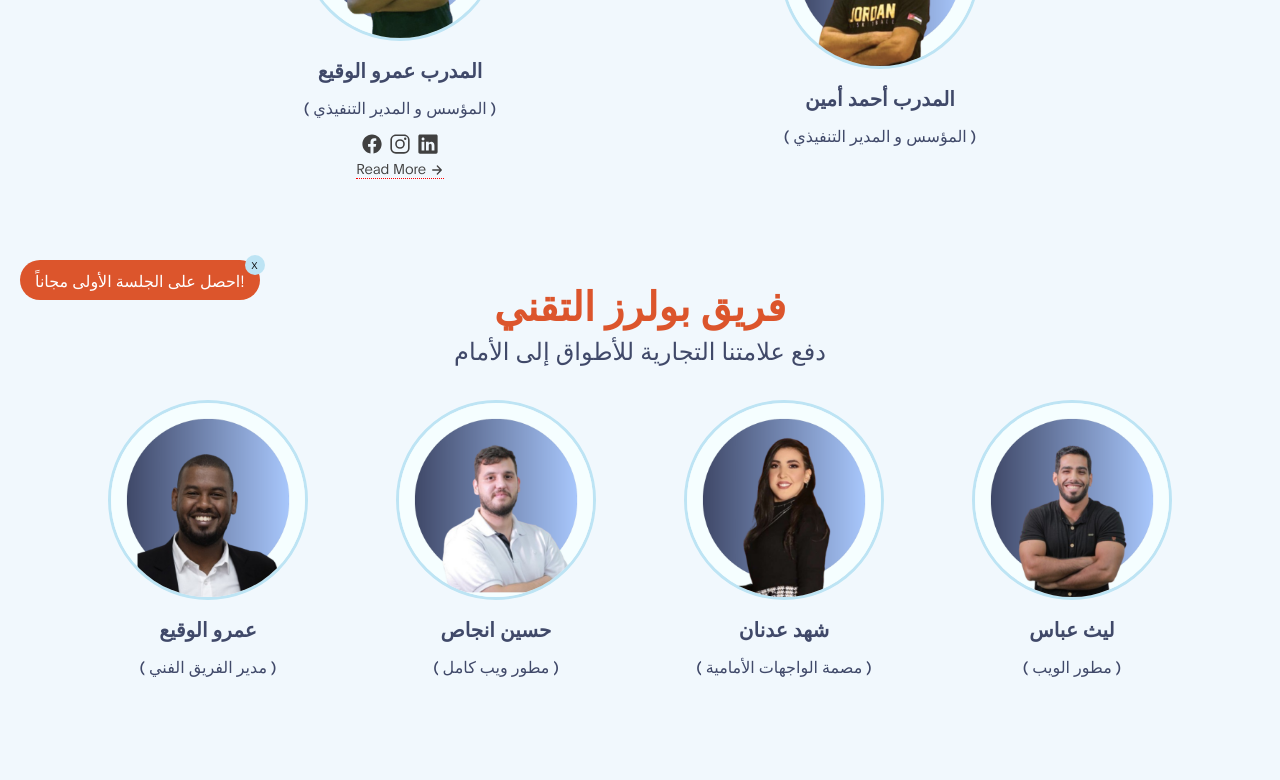
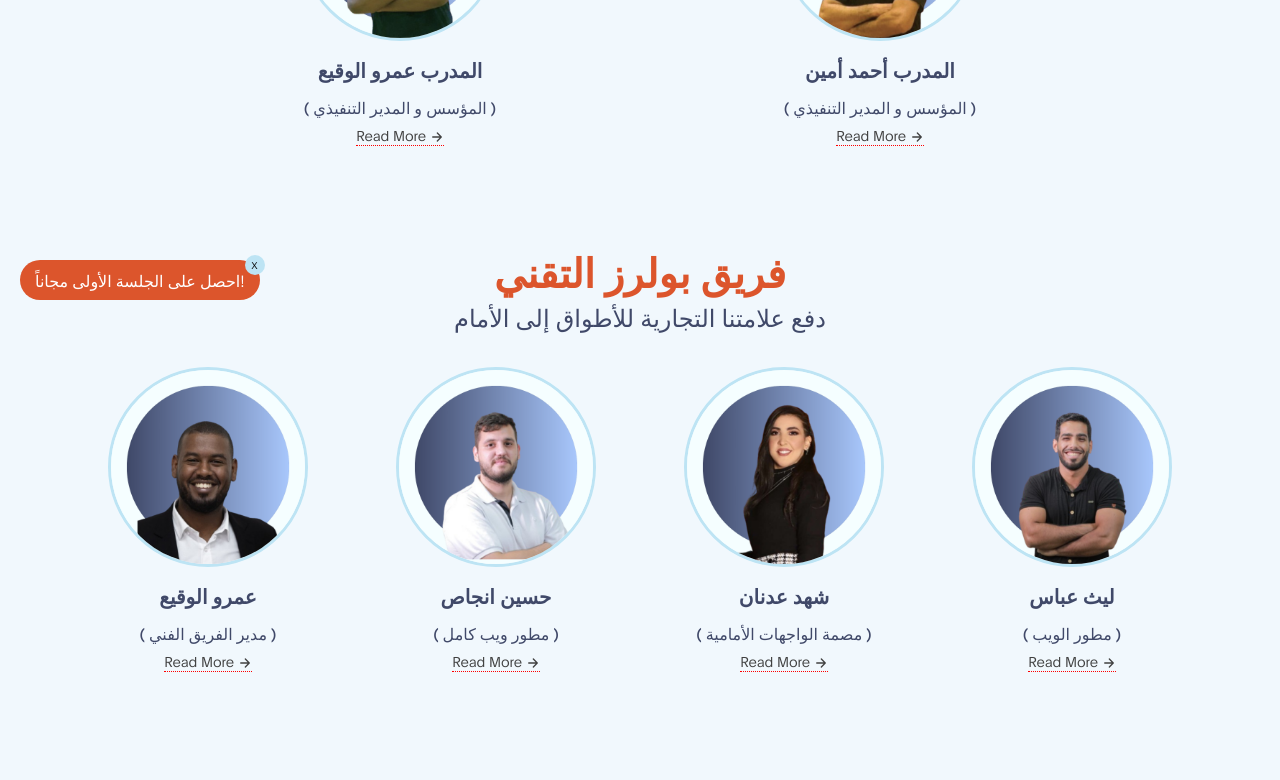
Before and after one commit to lHESHAM/ballerscc, a React (Create React App) app: page /team in a window 1280 px wide. Shown: the part 480-1260 px from the top of the page. Built offline with nearby package versions, Linux system fonts and the light colour scheme; some icons are missing.

Commit message:
Final Phase

```diff
--- a/src/components/AboutS/AboutS.jsx
+++ b/src/components/AboutS/AboutS.jsx
@@ -31,10 +31,10 @@ function AboutS() {
               </strong>
             </p>
             <div className="btn_drr">
-              <Link to="./team">
+              <Link to="/team">
                 <button type="button"> {t('Ballers-Team-Button')} </button>
               </Link>
-              <Link to="./join">
+              <Link to="/join">
                 <button type="button" className="btn2">
                   {t('Ballers-Join-Button')}
                 </button>
--- a/src/components/Teams/coach.jsx
+++ b/src/components/Teams/coach.jsx
@@ -1,7 +1,7 @@
 import React  from 'react'
 import Amro  from '../images/coachAmro.png'
 import Ahmad from '../images/coachAhmad.png'
-import { IoArrowForwardOutline , IoLogoFacebook , IoLogoInstagram  , IoLogoLinkedin } from 'react-icons/io5';
+import { IoArrowForwardOutline } from 'react-icons/io5';
 import { useTranslation } from 'react-i18next';
 
 import './team.css'
@@ -32,9 +32,7 @@ import './team.css'
         <img src={Amro} alt='Member' style={Member}  className='image-member'/>
         <h4>  {t('BallersT-coach1')}  </h4>
         <h6> (  {t('BallersT-coach1-desc')}  ) </h6>
-        <div className='icons-person'><a href='./join'> <IoLogoFacebook  />  </a> <a href='./join'> <IoLogoInstagram   />  </a> <a href='./join'> <IoLogoLinkedin  />  </a> </div>
-        <a href='./Amro' style={{borderBottom : "1px dotted red" , fontSize : "14px"}}> Read More       <IoArrowForwardOutline />
-         </a>
+        <a href='./Amro' style={{borderBottom : "1px dotted red" , fontSize : "14px"}}> Read More       <IoArrowForwardOutline /> </a>
     </div>
 
     <div className='member'>
@@ -42,6 +40,8 @@ import './team.css'
         <img src={Ahmad} alt='Member' style={Member}  className='image-member'/>
         <h4> {t('BallersT-coach2')} </h4>
         <h6> ( {t('BallersT-coach2-desc')} ) </h6>
+        <a href='./Ahmad' style={{borderBottom : "1px dotted red" , fontSize : "14px"}}> Read More       <IoArrowForwardOutline /> </a>
+
     </div>
 
 
@@ -56,3 +56,5 @@ import './team.css'
     )
 }
 export default Coach
+
+// <div className='icons-person'><a href='./join'> <IoLogoFacebook  />  </a> <a href='./join'> <IoLogoInstagram   />  </a> <a href='./join'> <IoLogoLinkedin  />  </a> </div>
--- a/src/components/Teams/nutrotion.jsx
+++ b/src/components/Teams/nutrotion.jsx
@@ -1,6 +1,8 @@
 import React  from 'react'
 import Rania from '../images/Rania.jpg'
 import { useTranslation } from 'react-i18next';
+import { IoArrowForwardOutline } from 'react-icons/io5';
+
 
 import './team.css'
 function Nutrotion() {
@@ -25,6 +27,8 @@ function Nutrotion() {
             <img src={Rania} alt='Member' style={Member}  className='image-member'/>
             <h4> {t('BallersT-nut1')} </h4>
             <h6> ( {t('BallersT-nut1-desc')} ) </h6>
+            <a href='/Rania' style={{borderBottom : "1px dotted red" , fontSize : "14px"}}> Read More       <IoArrowForwardOutline /> </a>
+
         </div>
       </div>
 
--- a/src/components/Teams/technical.jsx
+++ b/src/components/Teams/technical.jsx
@@ -3,6 +3,7 @@ import Hussien from '../images/hussienTech.png'
 import Shahed from '../images/shahdTech.png'
 import Amro from '../images/Amro.png'
 import Laith from '../images/laithTech.png'
+import { IoArrowForwardOutline } from 'react-icons/io5';
 import { useTranslation } from 'react-i18next';
 import './team.css'
 
@@ -32,6 +33,8 @@ function Technical() {
       <img src={Amro} alt='Member' style={Member}  className='image-member'/>
       <h4> {t('BallersT-tech1')} </h4>
       <h6>( {t('BallersT-tech1-desc')} )</h6>
+      <a href='./Amro' style={{borderBottom : "1px dotted red" , fontSize : "14px"}}> Read More       <IoArrowForwardOutline /> </a>
+
   </div>
 
 
@@ -40,18 +43,24 @@ function Technical() {
       <img src={Hussien} alt='Member' style={Member}  className='image-member'/>
       <h4> {t('BallersT-tech2')} </h4>
       <h6>( {t('BallersT-tech2-desc')} )</h6>
+      <a href='./Hussien' style={{borderBottom : "1px dotted red" , fontSize : "14px"}}> Read More       <IoArrowForwardOutline /> </a>
+
   </div>
   <div className='member'>
 
       <img src={Shahed} alt='Member' style={Member}  className='image-member'/>
       <h4> {t('BallersT-tech3')} </h4>
       <h6>( {t('BallersT-tech3-desc')} )</h6>
+      <a href='./Shahd' style={{borderBottom : "1px dotted red" , fontSize : "14px"}}> Read More       <IoArrowForwardOutline /> </a>
+
   </div>
   <div className='member'>
 
       <img src={Laith} alt='Member' style={Member}  className='image-member'/>
       <h4> {t('BallersT-tech4')} </h4>
       <h6>( {t('BallersT-tech4-desc')} )</h6>
+      <a href='./Laith' style={{borderBottom : "1px dotted red" , fontSize : "14px"}}> Read More       <IoArrowForwardOutline /> </a>
+
   </div>
 
 
--- a/src/local/en.json
+++ b/src/local/en.json
@@ -85,11 +85,11 @@
   "Ballers-Join-Button" : " Join Us",
 
   "Ballers-Title-About" : "Our Story",
-  "Ballers-Title1-About" : " Ballers Basketball Academy  ",
-  "Ballers-desc2-About" : " بدأت قصة أكاديمية بولرز لكرة السلة في أعماق مدينة العقبة، حيث نشأنا كأفراد ملهمين ومحبين لهذه الرياضة الرائعة. كانت العقبة تحتضننا بأنديتها المحلية، وكنا جزءًا من هذا العالم الرياضي النابض بالحياة. طموحنا كان واضحًا منذ الصغر، حيث سعينا لتشريف مدينتنا العزيزة وصقل مهاراتنا في كرة السلة.  ",
-  "Ballers-desc3-About" : "  نحن هنا لنصنع التاريخ ونرفع اسم العقبة بفخر. مع أكاديمية بولرز، نعد بتحقيق أحلام الشباب وصقل مراهب السلة بمهارات فائقة، لنرى أبطالنا يلهمون الأجيال القادمة ويكتبون إرثًا لا يُنسى في عالم كرة السلة.  ",
-  "Ballers-desc4-About" : " في أكاديمية بولرز، نؤمن بأن المهارات والعقلانية هما المفتاح لرفع مستوى اللاعب. نعمل جاهدين على تزويد لاعبينا بأدوات ومهارات على مستوى عالي، ليكونوا لاعبين ذوي تأثير لاحقًا في ميدان اللعب وخارجه.  ",
-  "Ballers-desc5-About" : " نفتخر بتقديم برنامج تدريبي شامل يركز على تطوير المهارات الفنية والبدنية للاعبين. تتضمن أساليب تدريبنا التفاعل مع تطورات اللعبة والتكنولوجيا، مما يجعلنا دائمًا على استعداد لتحقيق النجاح في المستويات العليا.  ",
+  "Ballers-Title1-About" : " Ballers Basketball Academy",
+  "Ballers-desc2-About" : " The story of the Ballers Basketball Academy began deep in the city of Aqaba, where we grew up as inspired individuals who loved this wonderful sport. Aqaba embraced us with its local clubs, and we were part of this vibrant sporting world. Our ambition was clear from childhood, as we sought to honor our dear city and hone our basketball skills.ب ",
+  "Ballers-desc3-About" : "  We are here to make history and raise the name of Aqaba proudly. With the Ballers Academy, we promise to fulfill the dreams of youth and polish basketball masters with superior skills, to see our heroes inspire future generations and write an unforgettable legacy in the world of basketball.  ",
+  "Ballers-desc4-About" : "  At Ballers Academy, we believe that skills and mentality are the key to a player's level. We work hard to train players and their skills at a high level, so that they will be players with a subsequent impact on the field of play and other tools  ",
+  "Ballers-desc5-About" : " We are proud to offer a comprehensive training program that focuses on developing the technical and physical skills of players. Our training methods involve interaction with developments in the game and technology, keeping us always prepared for success at the highest levels.  ",
 
 
 
--- a/src/personal/Amro/amroS.jsx
+++ b/src/personal/Amro/amroS.jsx
@@ -20,7 +20,7 @@ export default function amroS() {
           <div className="right-text">
             <p className="person">Amro Al-Wageei</p>
             <p className="role">(Founder | Coach | Technical team leader)</p>
-            <p className='role'><a href='./join'> <IoLogoFacebook  />  </a> <a href='./join'> <IoLogoInstagram   />  </a> <a href='./join'> <IoLogoLinkedin  />  </a></p>
+            <p className='role'><a href='https://www.facebook.com/profile.php?id=100012890643589'> <IoLogoFacebook  />  </a> <a href='https://www.instagram.com/shandaqamro7/'> <IoLogoInstagram   />  </a> <a href='https://www.linkedin.com/in/amro-shandaq/'> <IoLogoLinkedin  />  </a></p>
             <p> </p>
           </div>
 
```
